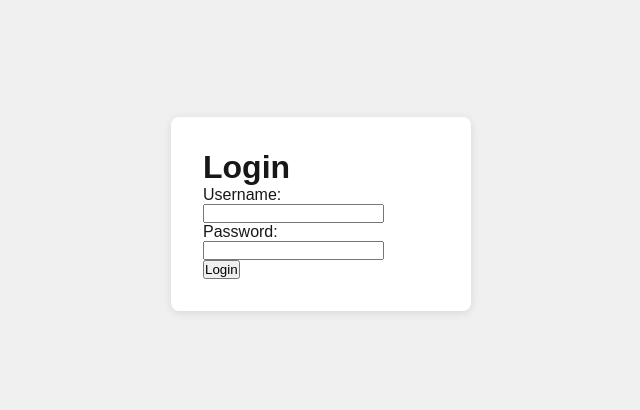
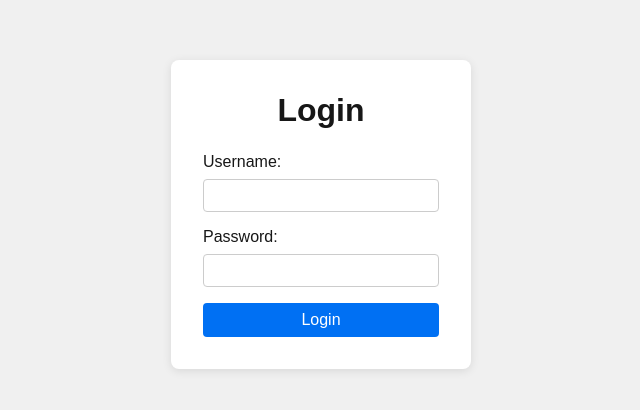
Before and after one commit to krushna06/Links-Manager, a Next.js app: page / in a window 1280 px wide. Shown: the part 186-596 px from the top of the page, without its empty margins (319-959 px from the left). Built offline with nearby package versions, Linux system fonts and the light colour scheme.

Commit message:
fix: apply the class

```diff
--- a/pages/index.js
+++ b/pages/index.js
@@ -23,25 +23,27 @@ const LoginPage = () => {
   return (
     <div className={styles.container}>
       <form className={styles.loginForm} onSubmit={handleSubmit}>
-        <h1>Login</h1>
+        <h1 className={styles.title}>Login</h1>
         {error && <p className={styles.error}>{error}</p>}
         <div>
-          <label>Username:</label>
+          <label className={styles.label}>Username:</label>
           <input
             type="text"
             value={username}
             onChange={(e) => setUsername(e.target.value)}
+            className={styles.input}
           />
         </div>
         <div>
-          <label>Password:</label>
+          <label className={styles.label}>Password:</label>
           <input
             type="password"
             value={password}
             onChange={(e) => setPassword(e.target.value)}
+            className={styles.input}
           />
         </div>
-        <button type="submit">Login</button>
+        <button type="submit" className={styles.button}>Login</button>
       </form>
     </div>
   );
```
